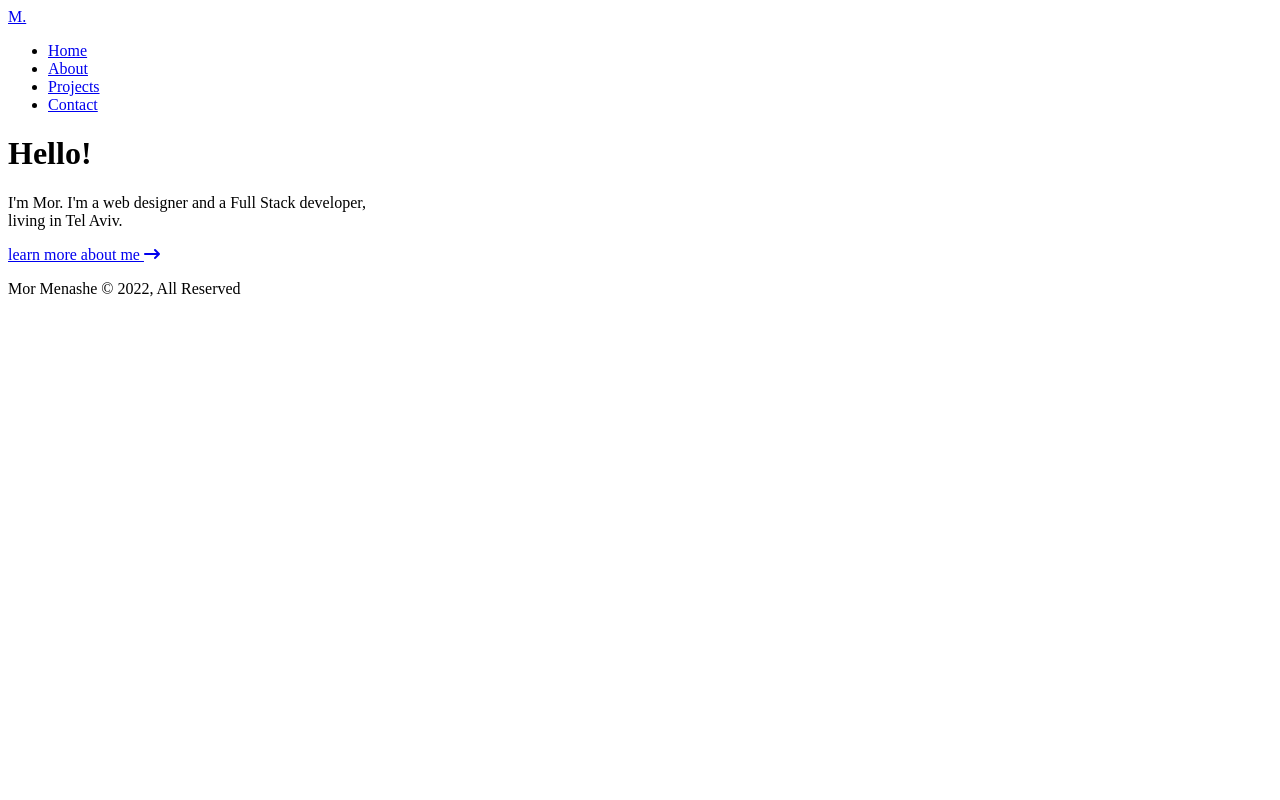
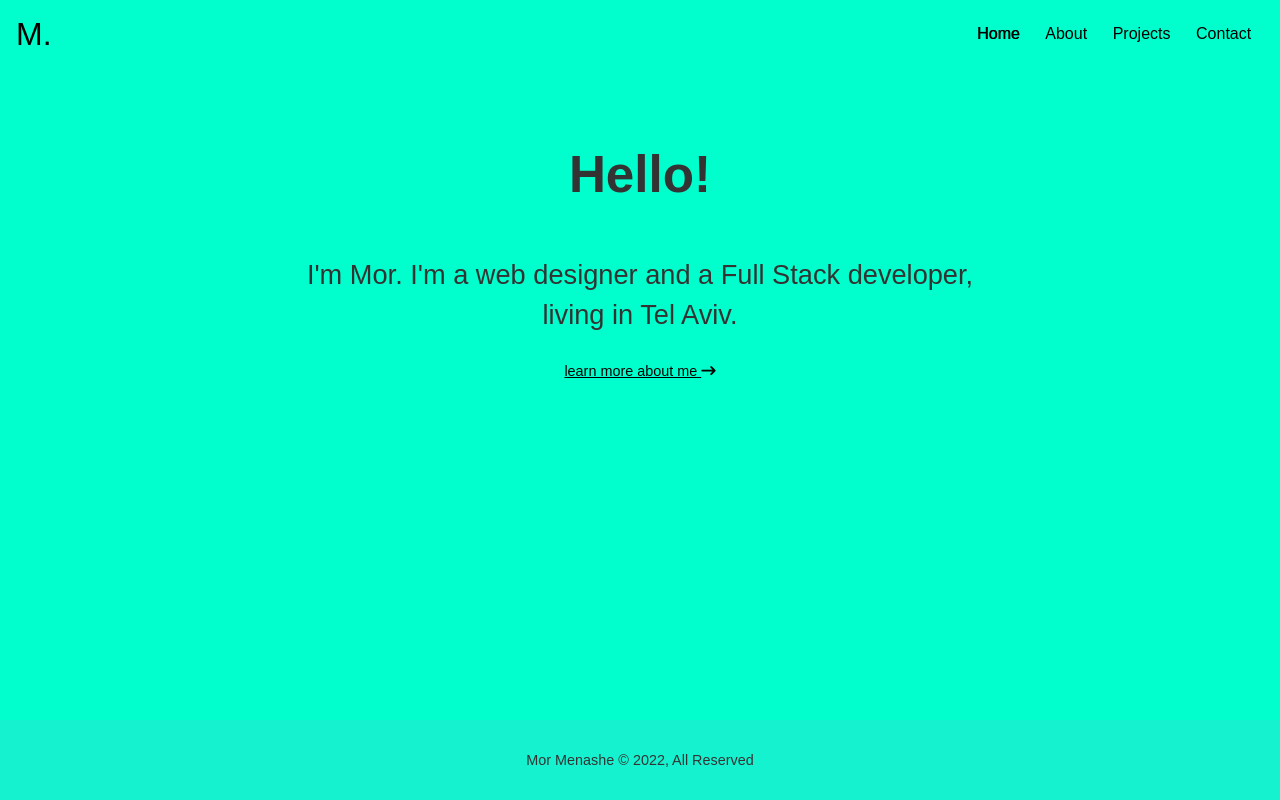
Before and after one commit to naamagi/group_portfolio, a plain HTML site: page public/pages/mor_portfolio/mor_portfolio.html in a window 1280 px wide. Drawn offline with Linux system fonts and the light colour scheme; the site is published under a folder, as on GitHub Pages, so addresses that start at the root find nothing; a web font is replaced by a local one.

Commit message:
Update mor_portfolio.html

```diff
--- a/public/pages/mor_portfolio/mor_portfolio.html
+++ b/public/pages/mor_portfolio/mor_portfolio.html
@@ -8,9 +8,9 @@
       src="https://kit.fontawesome.com/0bec577878.js"
       crossorigin="anonymous"
     ></script>
-    <link rel="stylesheet" href="/styles/mor_portfolio/normalize.css" />
-    <link rel="stylesheet" href="/styles/mor_portfolio/mobile.css" />
-    <link rel="stylesheet" href="/styles/mor_portfolio/mor.css" />
+    <link rel="stylesheet" href="../../styles/mor_portfolio/normalize.css" />
+    <link rel="stylesheet" href="../../styles/mor_portfolio/mobile.css" />
+    <link rel="stylesheet" href="../../styles/mor_portfolio/mor.css" />
     <title>Mor Menashe | Web Designer</title>
   </head>
   <body>
```
